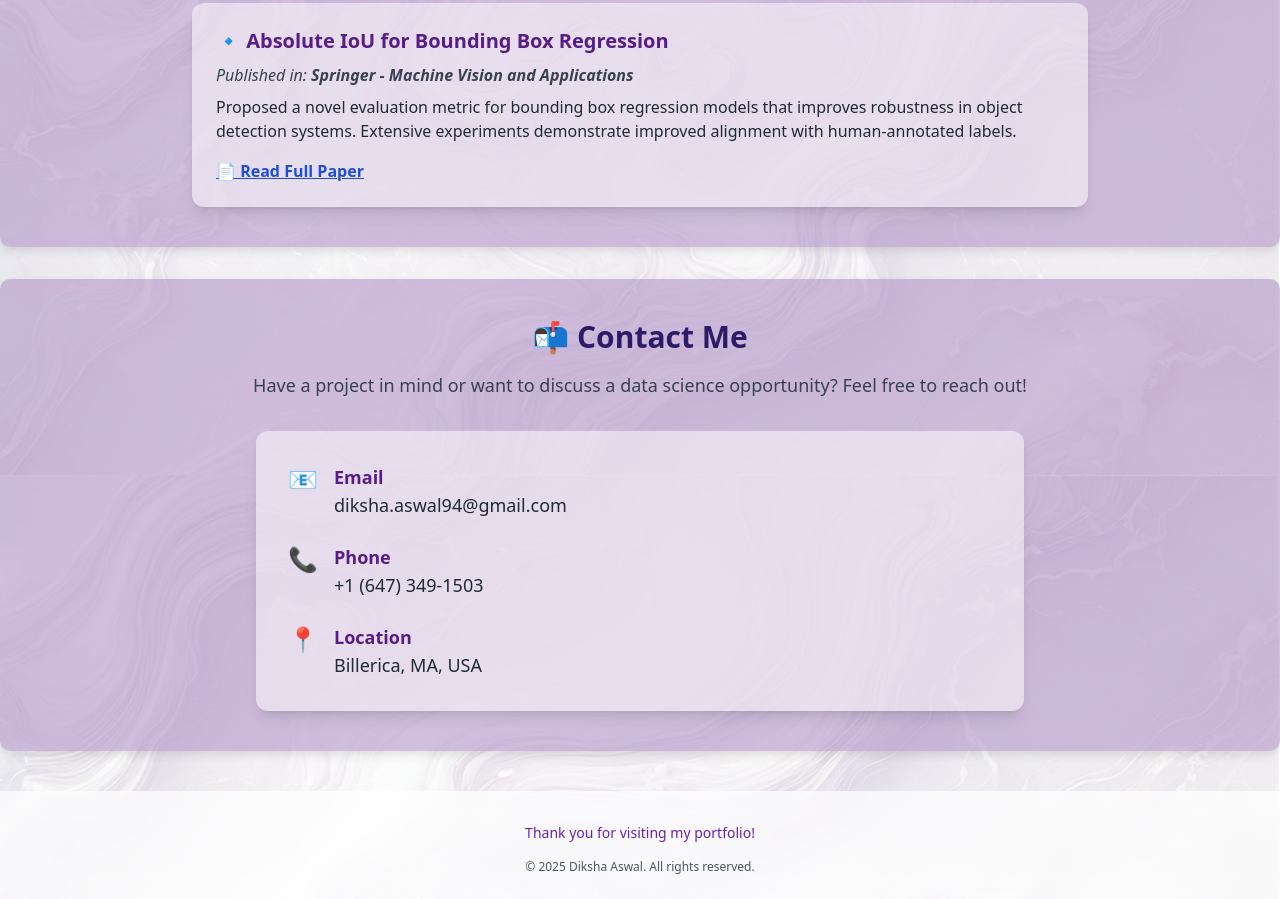
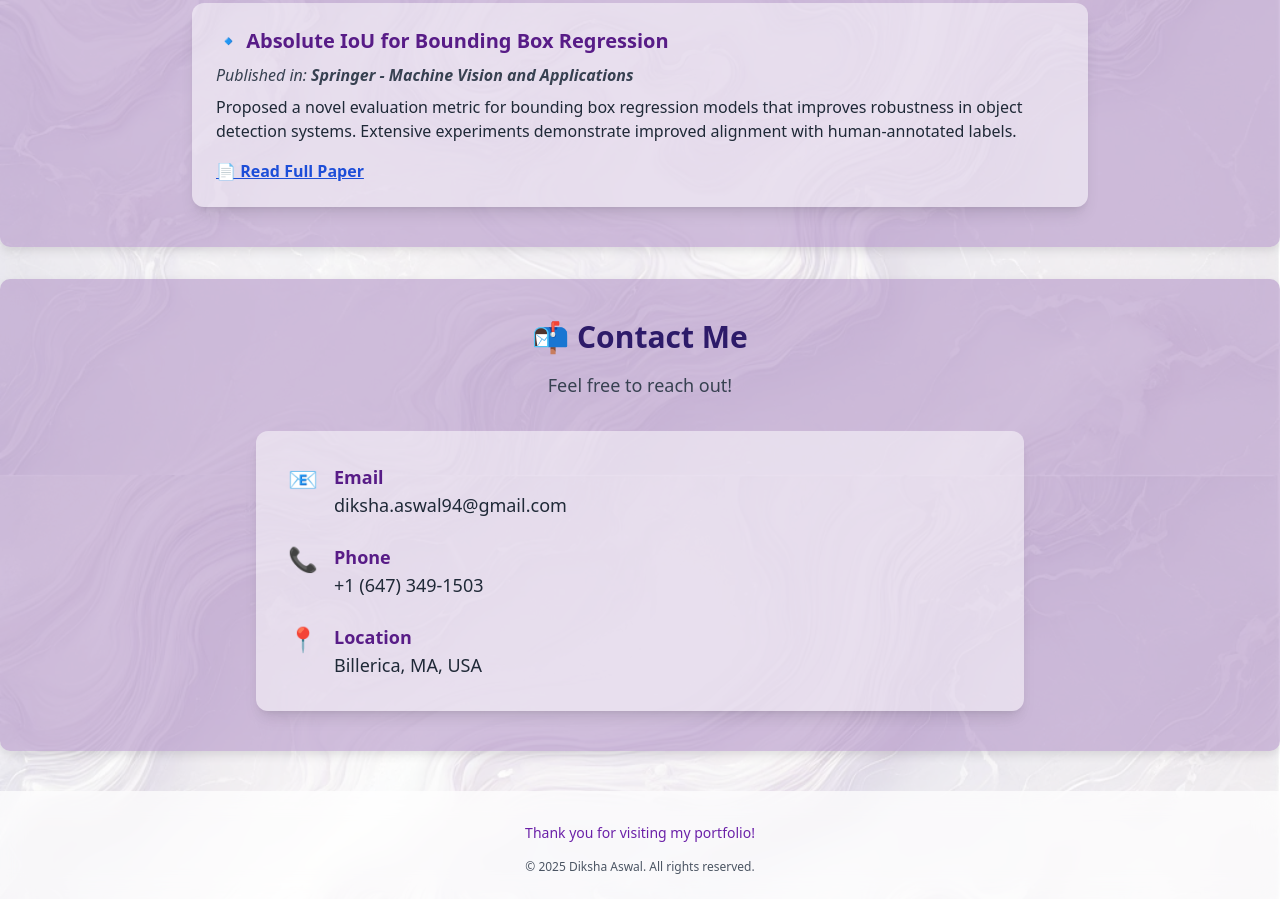
Before and after one commit to dikshaaswal/dikshaaswal.github.io, a website: page index.html in a window 1280 px wide. Shown: the part 3365-4264 px from the top of the page. Drawn offline with nearby package versions, Linux system fonts and the light colour scheme.

```diff
--- a/index.html
+++ b/index.html
@@ -426,7 +426,7 @@
 <div class="container mx-auto p-10 section-container" id="contact" data-aos="fade-up">
   <h2 class="text-3xl font-semibold text-center mb-4">📬 Contact Me</h2>
   <p class="text-center text-lg text-gray-700 mb-8">
-    Have a project in mind or want to discuss a data science opportunity? Feel free to reach out!
+   Feel free to reach out!
   </p>
 
   <div class="max-w-3xl mx-auto bg-white bg-opacity-50 p-8 rounded-xl shadow-lg">
```
Also changed, not shown: 1 other file.
